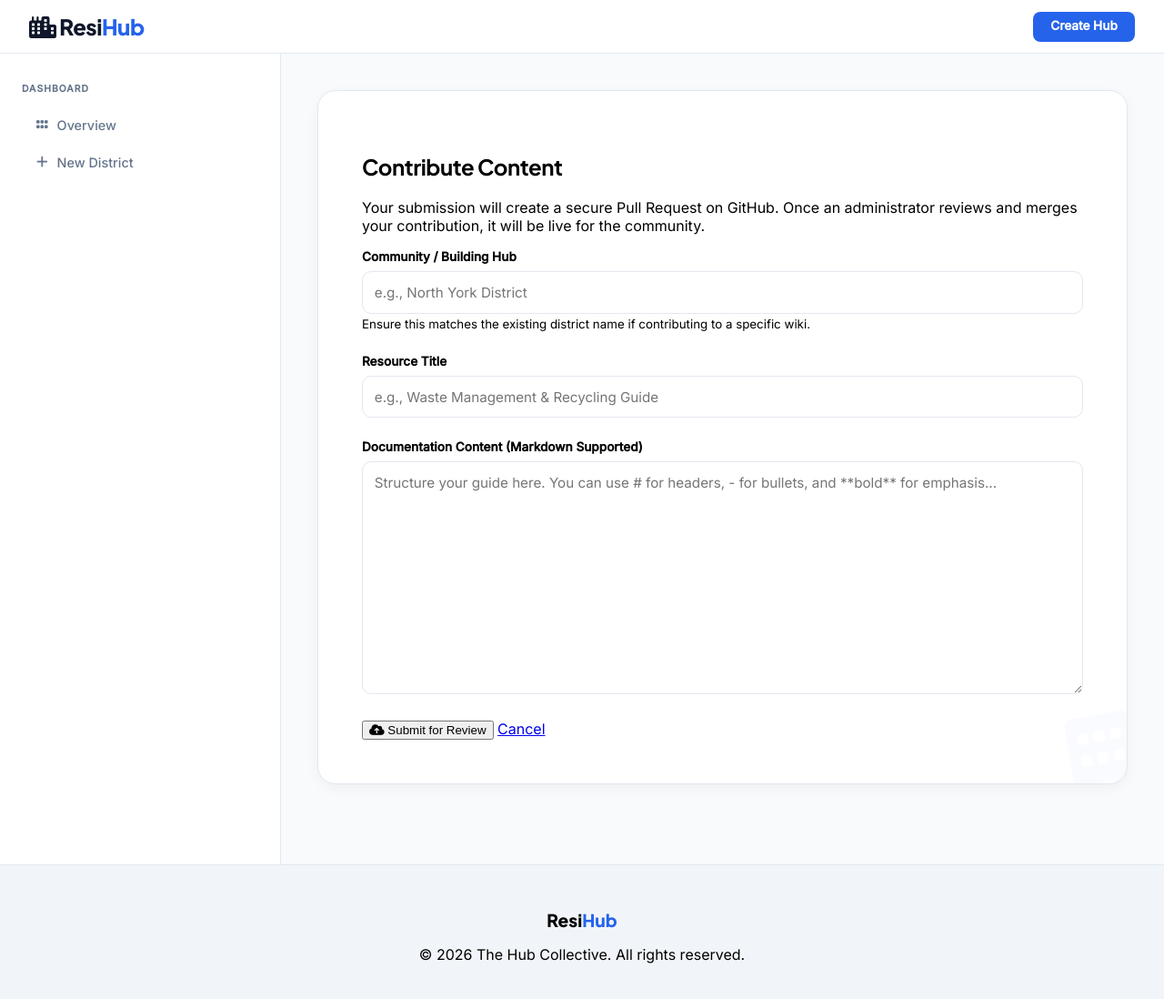
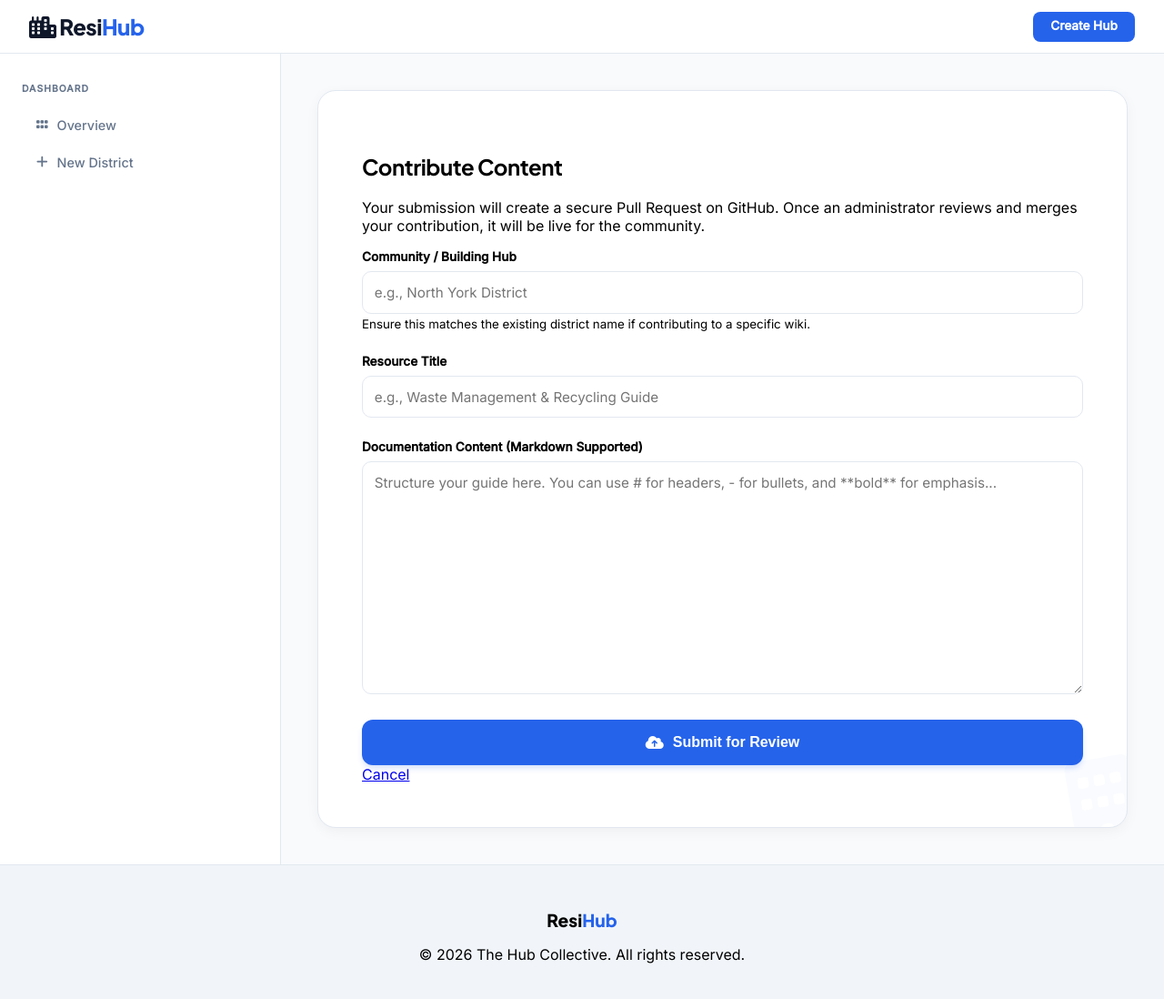
Before and after one commit to dekumar2-lab/lab-community, a Jekyll site: the page built from submit.html, in a window 1280 px wide and 1123 px high. Shown: the top 1098 px of the window at 91% size. Built offline with Jekyll 4.4.1, drawn with Linux system fonts in a browser that asks for light colours.

Commit message:
Upgraded submit  button desgin

```diff
--- a/_includes/custom-styles.html
+++ b/_includes/custom-styles.html
@@ -372,4 +372,52 @@
     .btn-broadcast-sidebar i {
         margin-right: 8px;
     }
+
+    /* --- Main Form Submission Button --- */
+    .btn-submit-main {
+        background: var(--primary);
+        color: white;
+        padding: 1rem 2rem;
+        border-radius: 12px;
+        font-weight: 700;
+        font-size: 1rem;
+        border: none;
+        cursor: pointer;
+        transition: all 0.3s cubic-bezier(0.4, 0, 0.2, 1);
+        display: flex;
+        align-items: center;
+        justify-content: center;
+        gap: 10px;
+        width: 100%;
+        /* Full width for mobile-friendly forms */
+        box-shadow: 0 4px 6px -1px rgba(37, 99, 235, 0.2);
+    }
+
+    .btn-submit-main:hover {
+        background: var(--primary-hover);
+        transform: translateY(-2px);
+        box-shadow: 0 10px 15px -3px rgba(37, 99, 235, 0.3);
+    }
+
+    .btn-submit-main:disabled {
+        background: #94a3b8;
+        cursor: not-allowed;
+        transform: none;
+        box-shadow: none;
+    }
+
+    /* Spinner for Loading State */
+    .fa-spin {
+        animation: fa-spin 1s infinite linear;
+    }
+
+    @keyframes fa-spin {
+        0% {
+            transform: rotate(0deg);
+        }
+
+        100% {
+            transform: rotate(360deg);
+        }
+    }
 </style>
```
